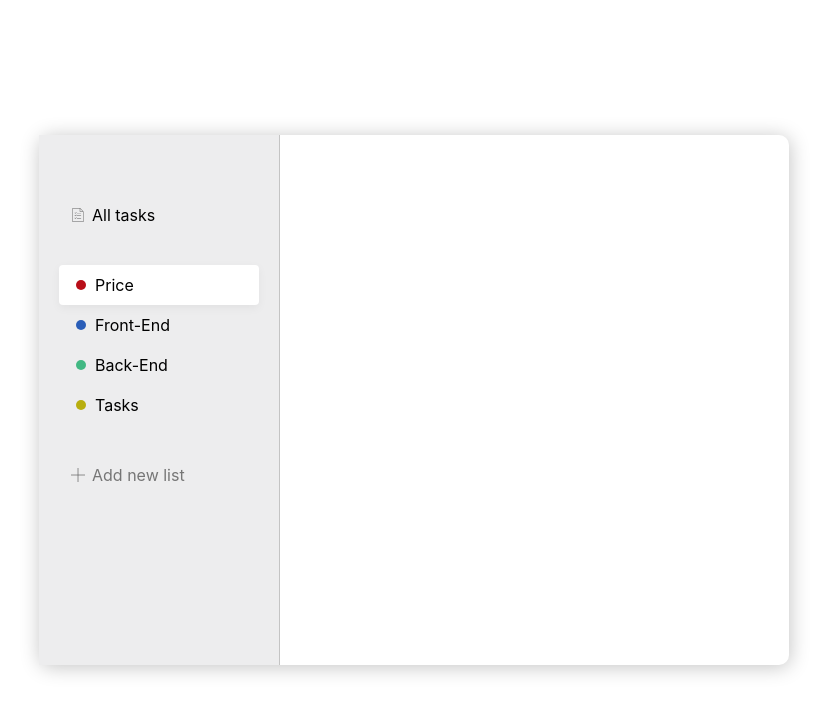
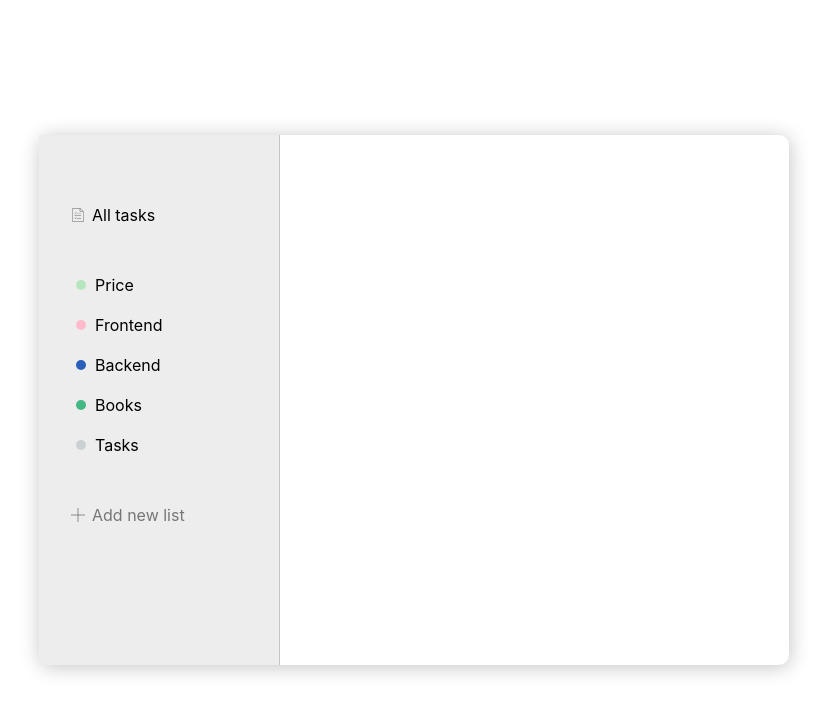
Before and after one commit to Roman84asas/to-Do, a React (Create React App) app: page / in a window 1280 px wide. Shown: the top 714 px of the page, without its empty margins (226-1055 px from the left). Built offline with nearby package versions, Linux system fonts and the light colour scheme.

Commit message:
add popup and input from add lists

```diff
--- a/src/App.js
+++ b/src/App.js
@@ -1,16 +1,27 @@
-import React from 'react';
+import React, { useState } from 'react';
+import Menu from './components/Menu';
+import AddButton from "./components/AddButton";
 import listSvg from './assets/img/list.svg'
+import db from './assets/db';
 
 
-import db from './assets/db';
-
-import Menu from './components/Menu';
-
 import './index.scss';
-import AddButton from "./components/AddButton";
 
 function App() {
+const [lists, setLists] = useState(
+    db.lists.map(item => {
+        item.color = db.colors.filter(color => color.id === item.colorId)[0].name;
+        return item;
+    }
+));
 
+const onAddList = (obj) => {
+    const newList = [
+        ...lists,
+        obj
+    ];
+    setLists(newList);
+};
 
     return (
 
@@ -19,7 +30,7 @@ function App() {
                 <Menu
                     items={[
                         {
-                            id: 1,
+                            id: 100,
                             icon: listSvg,
                             name: 'All tasks',
                         }
@@ -27,33 +38,14 @@ function App() {
                 />
 
                 <Menu
-                    items={[
-                        {
-                            id: 2,
-                            color: 'red',
-                            name: 'Price',
-                            active: true
-                        },
-                        {
-                            id: 13,
-                            color: 'blue',
-                            name: 'Front-End'
-                        },
-                        {
-                            id: 4,
-                            color: 'green',
-                            name: 'Back-End'
-                        },
-                        {
-                            id: 5,
-                            color: 'yellow',
-                            name: 'Tasks'
-                        }
-                    ]}
-                 isRemovable={true}
+                    items={lists}
+                    isRemovable={true}
                 />
 
-                <AddButton colors={db.colors}/>
+                <AddButton
+                    onAdd={onAddList}
+                    colors={db.colors}
+                />
             </div>
 
 
--- a/src/assets/db.json
+++ b/src/assets/db.json
@@ -2,9 +2,9 @@
   "lists": [
     { "id": 1, "name": "Price", "colorId": 5 },
     { "id": 2, "name": "Frontend", "colorId": 4 },
-    { "id": 2, "name": "Backend", "colorId": 3 },
-    { "id": 3, "name": "Books", "colorId": 2 },
-    { "id": 4, "name": "Tasks", "colorId": 1 }
+    { "id": 3, "name": "Backend", "colorId": 3 },
+    { "id": 4, "name": "Books", "colorId": 2 },
+    { "id": 5, "name": "Tasks", "colorId": 1 }
   ],
   "tasks": [
     { "id": 1, "listId": 2, "text": "Learn JavaScript" },
--- a/src/components/AddButton/index.jsx
+++ b/src/components/AddButton/index.jsx
@@ -8,9 +8,18 @@ import Badge from "../Badge";
 import './AddButton.scss';
 
 
-const AddButton = ({colors}) => {
+const AddButton = ({colors, onAdd}) => {
     const [visiblePopup, setVisiblePopup] = useState(false);
+    const [inputValue, setInputValue]     = useState('');
     const [getColor, setColor]            = useState(colors[0].id);
+
+    const addList = () => {
+        if(!inputValue) {
+            alert('Enter list`s name');
+            return;
+        }
+        onAdd({id: Math.random(), name: inputValue, color: colors.filter(color => color.id === getColor)[0].name})
+    };
 
     return (
        <div className="add-list">
@@ -37,9 +46,11 @@ const AddButton = ({colors}) => {
                    />
 
                    <input
+                       value       ={inputValue}
                        type        ="text"
                        placeholder ="Add name list"
                        className   ="field"
+                       onChange    ={e => setInputValue(e.target.value)}
                    />
 
                    <div className="add-list__popup-colors">
@@ -56,7 +67,11 @@ const AddButton = ({colors}) => {
                        </ul>
                    </div>
 
-                   <button className="button">Add list..</button>
+                   <button
+                       onClick={addList}
+                       className="button">
+                       Add list..
+                   </button>
                </div>)
            }
        </div>
--- a/src/components/Menu/menu.scss
+++ b/src/components/Menu/menu.scss
@@ -24,6 +24,13 @@
     align-items: center;
     cursor: pointer;
     padding: 10px 12px;
+    -webkit-transition: all 0.4s ease-in-out;
+
+    &:hover {
+      background: rgba(255, 255, 255, 0.5);
+      border-radius: 4px;
+      -webkit-transition: all 0.4s ease-in-out;
+    }
 
     &.active {
       background: #ffffff;
```
Also changed, not shown: src/components/Menu/index.jsx (+3 -5 lines).
